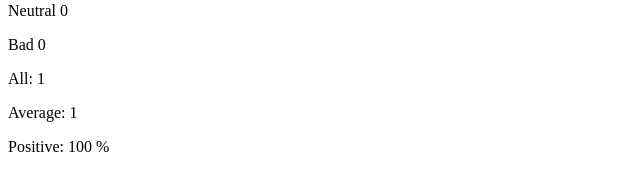
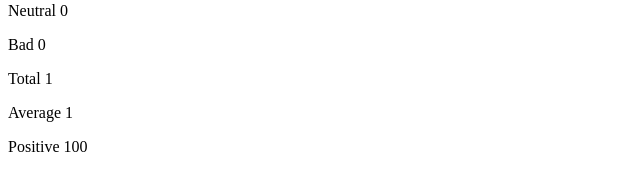
Before and after one commit to InformaticPc/FullStackOpenIPC, a React (Vite) app in the folder Part-1/course_info_app/: page / in a window 1280 px wide. Both pictures are taken after a click on the button "Good". Shown: the part 213-404 px from the top of the page, without its empty margins (0-640 px from the left). Built offline with nearby package versions, Linux system fonts and the light colour scheme.

Commit message:
Part-1d 1.10 (Finally understood, StaticLine inside 'Statistics')

```diff
--- a/Part-1/course_info_app/src/App.jsx
+++ b/Part-1/course_info_app/src/App.jsx
@@ -3,9 +3,17 @@ import { useState } from 'react';
 // ✅the total number of collected feedback,
 // ✅the average score(the feedback values are: good 1, neutral 0, bad - 1)
 // ✅and the percentage of positive feedback
-const StatisticLine = ({ onClick, value }) => (
-  <button onClick={onClick}> {value} </button>
+const Button = ({ onClick, text }) => (
+  <button onClick={onClick}> {text} </button>
 );
+
+const StatisticLine = ({ text, value }) => {
+  return (
+    <p>
+      {text} {value}
+    </p>
+  );
+};
 
 // --------------------------------------------------------
 /**
@@ -46,17 +54,24 @@ const positiveCalc = (good, total) => {
  * @returns Two Calculations: Average & Positive porcentage
  */
 const Statistics = ({ good, bad, total, neutral }) => {
-  if (good + bad + total == 0) return <h3>No feedback given</h3>;
-  else
+  if (good + bad + total == 0) {
     return (
       <>
-        <p>Good {good}</p>
-        <p>Neutral {neutral}</p>
-        <p>Bad {bad}</p>
-        <p>All: {total}</p>
+        <h1>Statistics</h1>
+        <h3>No feedback given</h3>
+      </>
+    );
+  } else
+    return (
+      <>
+        <h1>Statistics</h1>
 
-        <p>Average: {averageCalc(good, bad, total)}</p>
-        <p>Positive: {positiveCalc(good, total)} %</p>
+        <StatisticLine text="Good" value={good} />
+        <StatisticLine text="Neutral" value={neutral} />
+        <StatisticLine text="Bad" value={bad} />
+        <StatisticLine text="Total" value={total} />
+        <StatisticLine text="Average" value={averageCalc(good, bad, total)} />
+        <StatisticLine text="Positive" value={positiveCalc(good, total)} />
       </>
     );
 };
@@ -80,11 +95,9 @@ const App = () => {
     <div>
       <h1>Give feedback</h1>
 
-      <StatisticLine onClick={handleGood} value="Good" />
-      <StatisticLine onClick={handleNeutral} value="Neutral" />
-      <StatisticLine onClick={handleBad} value="Bad" />
-
-      <h1>Statistics</h1>
+      <Button onClick={handleGood} text="Good" />
+      <Button onClick={handleNeutral} text="Neutral" />
+      <Button onClick={handleBad} text="Bad" />
 
       <Statistics good={good} bad={bad} neutral={neutral} total={total} />
     </div>
```
